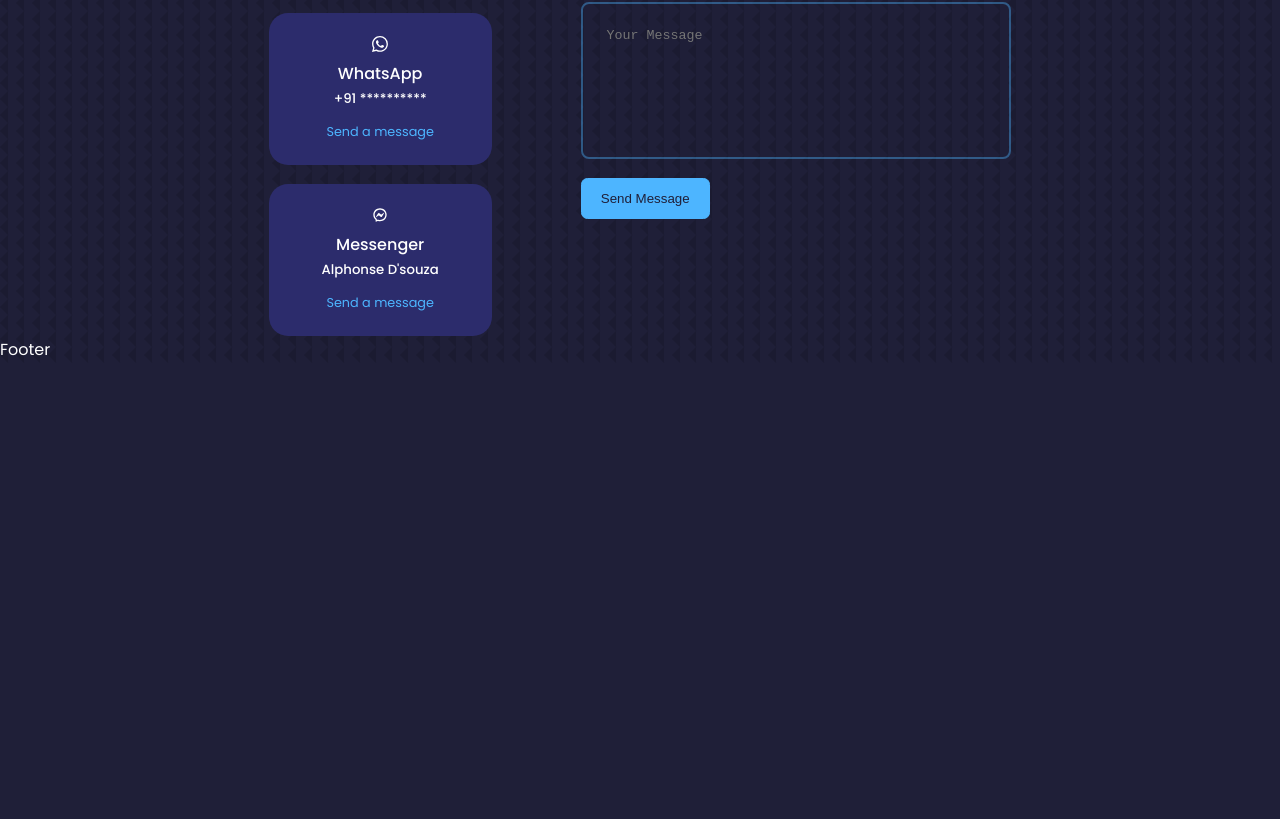
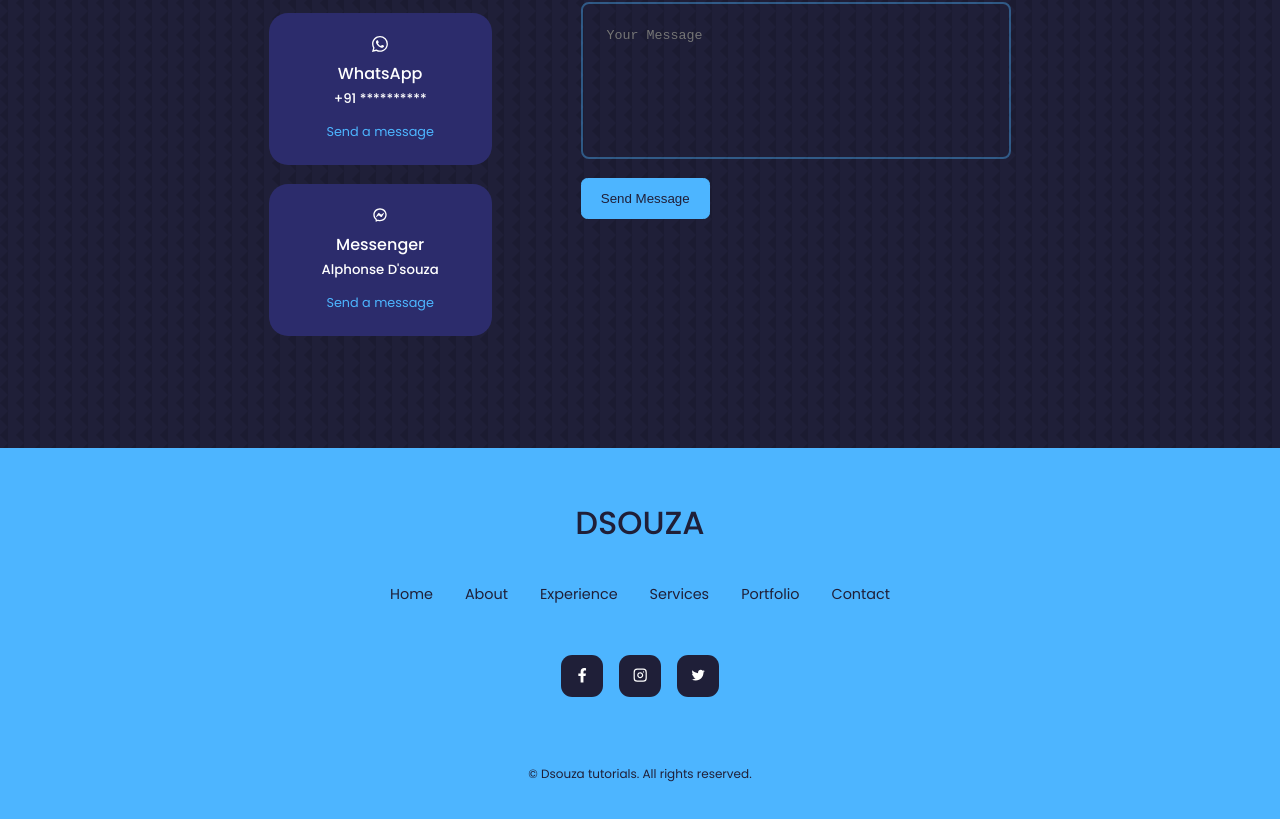
Before and after one commit to AlphonseRDSouza/porfolio-react, a React (Create React App) app: page / in a window 1280 px wide. Shown: the part 5077-5896 px from the top of the page. Before the commit the page ends 5440 px from the top, so only its background shows below. Built offline with nearby package versions, Linux system fonts and the light colour scheme.

Commit message:
Support to "Footer" added

```diff
--- a/src/components/footer/Footer.jsx
+++ b/src/components/footer/Footer.jsx
@@ -1,10 +1,53 @@
-import React from 'react'
-import './footer.css'
+import React from "react";
+import "./footer.css";
+import { FaFacebookF } from "react-icons/fa";
+import { IoLogoTwitter } from "react-icons/io";
+import { FiInstagram } from "react-icons/fi";
 
 const Footer = () => {
   return (
-    <div>Footer</div>
-  )
-}
+    <footer>
+      <a href="#" className="footer__logo">
+        DSOUZA
+      </a>
 
-export default Footer
+      <ul className="permalinks">
+        <li>
+          <a href="#">Home</a>
+        </li>
+        <li>
+          <a href="#about">About</a>
+        </li>
+        <li>
+          <a href="#experience">Experience</a>
+        </li>
+        <li>
+          <a href="#services">Services</a>
+        </li>
+        <li>
+          <a href="#portfolio">Portfolio</a>
+        </li>
+        {/* <li><a href='#testimonials'>Testimonials</a></li> */}
+        <li>
+          <a href="#contact">Contact</a>
+        </li>
+      </ul>
+      <div className="footer__socials">
+        <a href="https://facebook.com">
+          <FaFacebookF />
+        </a>
+        <a href="https://instagram.com">
+          <FiInstagram />
+        </a>
+        <a href="https://twitter.com">
+          <IoLogoTwitter />
+        </a>
+      </div>
+      <div className="footer__copyright">
+        <small>&copy; Dsouza tutorials. All rights reserved.</small>
+      </div>
+    </footer>
+  );
+};
+
+export default Footer;
--- a/src/components/footer/footer.css
+++ b/src/components/footer/footer.css
@@ -0,0 +1,66 @@
+footer {
+    background: var(--color-primary);
+    padding: 3rem 0;
+    text-align: center;
+    font-size: 0.9rem;
+    margin-top: 7rem;
+}
+
+footer a {
+    color: var(--color-bg);
+}
+
+.footer__logo {
+    font-size: 2rem;
+    font-weight: 500;
+    margin-bottom: 2rem;
+    display: inline-block;
+}
+
+.permalinks {
+    display: flex;
+    flex-wrap: wrap;
+    justify-content: center;
+    gap: 2rem;
+    margin: 0 auto 3rem;
+}
+
+.footer__socials {
+    display: flex;
+    justify-content: center;
+    gap: 1rem;
+    margin-bottom: 4rem;
+}
+
+.footer__socials a {
+    background: var(--color-bg);
+    color: var(--colo-white);
+    padding: 0.8rem;
+    border-radius: 0.7rem;
+    display: flex;
+    border: 1px solid transparent;
+}
+
+.footer__socials a:hover {
+    background: transparent;
+    color: var(--color-bg);
+    border-color: var(--color-bg);
+}
+
+.footer__copyright {
+    margin-bottom: 4rem;
+    color: var(--color-bg);
+}
+
+/* ===================MEDIA QUESRIES (SMALL DEVICES, mobile ===========*/
+@media screen and (max-width: 600px) {
+    .permalinks {
+        flex-direction: column;
+        gap: 1.5rem;
+
+    }
+
+    .footer__socials{
+        margin-bottom: 2.6rem
+    }
+}
```
